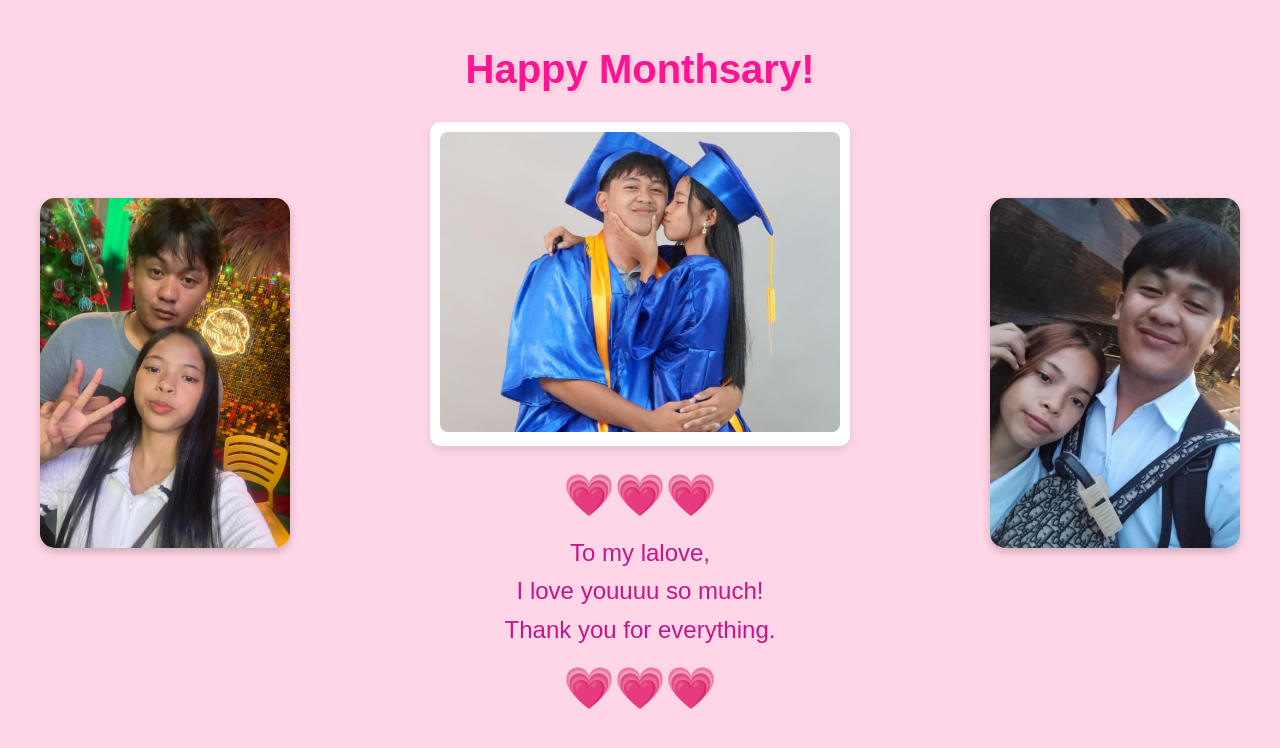
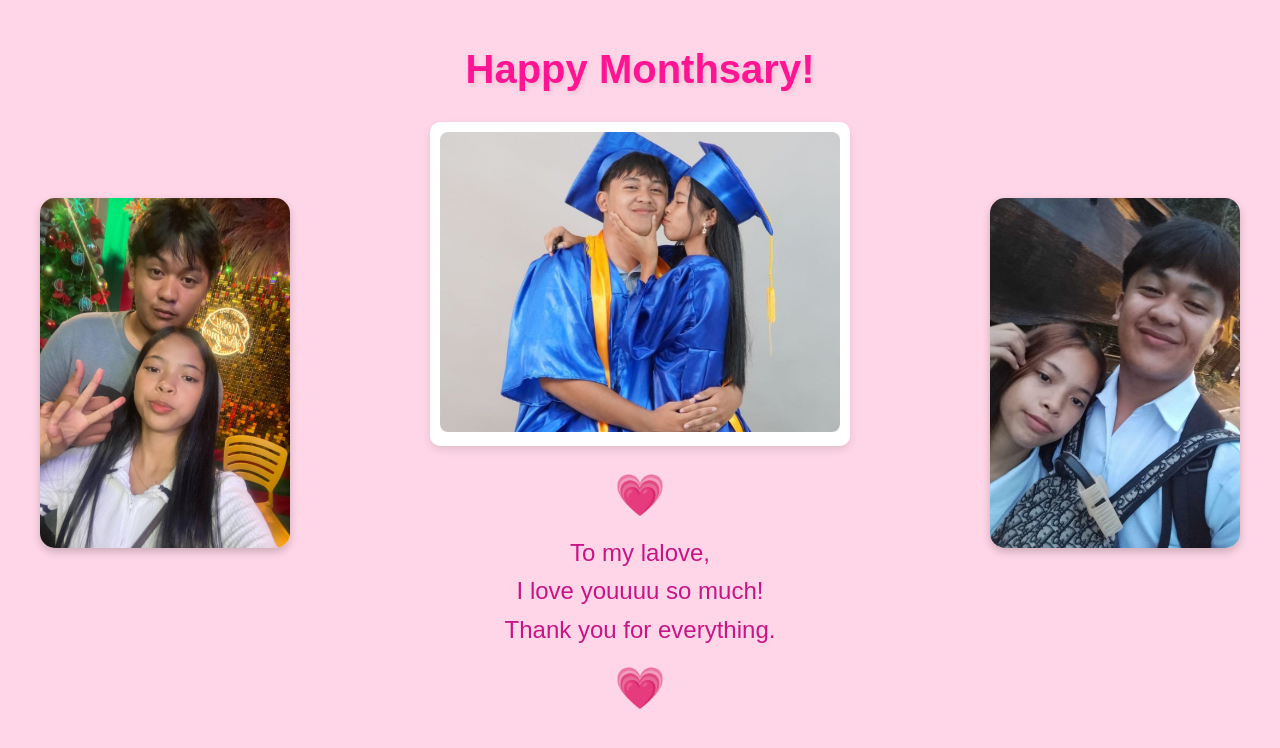
Before and after one commit to Vip29-droid/Heart, a plain HTML site: page index.html in a window 1280 px wide. Drawn offline with Linux system fonts and the light colour scheme.

Commit message:
Update index.html

```diff
--- a/index.html
+++ b/index.html
@@ -92,7 +92,7 @@
                 <img src="cute.jpg" alt="Our Photo" class="center-image">
             </div>
 
-            <div class="hearts">💗💗💗</div>
+            <div class="hearts">💗</div>
 
             <div class="message">
                 To my lalove,<br>
@@ -100,7 +100,7 @@
                 Thank you for everything.<br>
             </div>
 
-            <div class="hearts">💗💗💗</div>
+            <div class="hearts">💗</div>
         </div>
 
         <!-- Right Image -->
```
